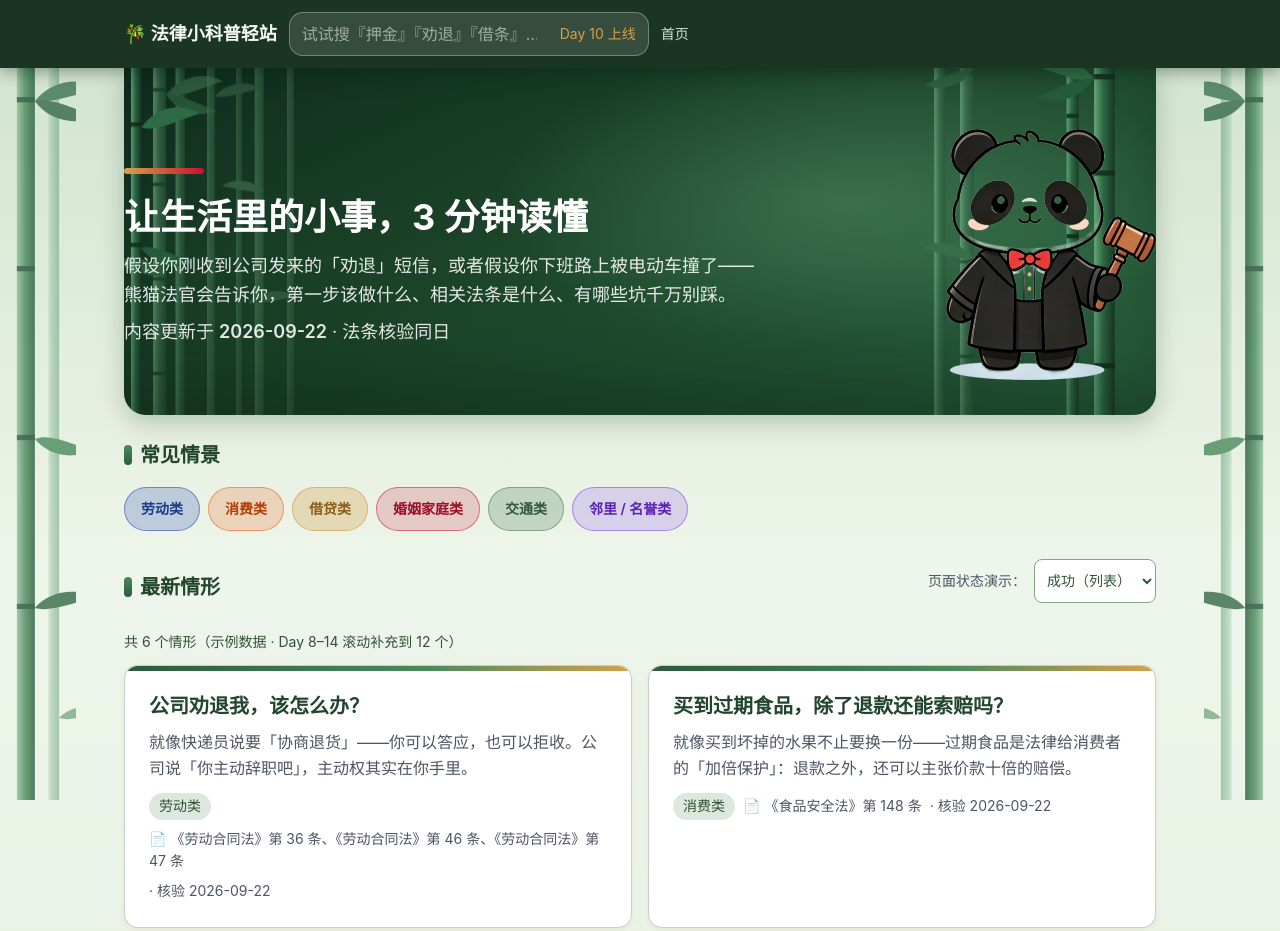
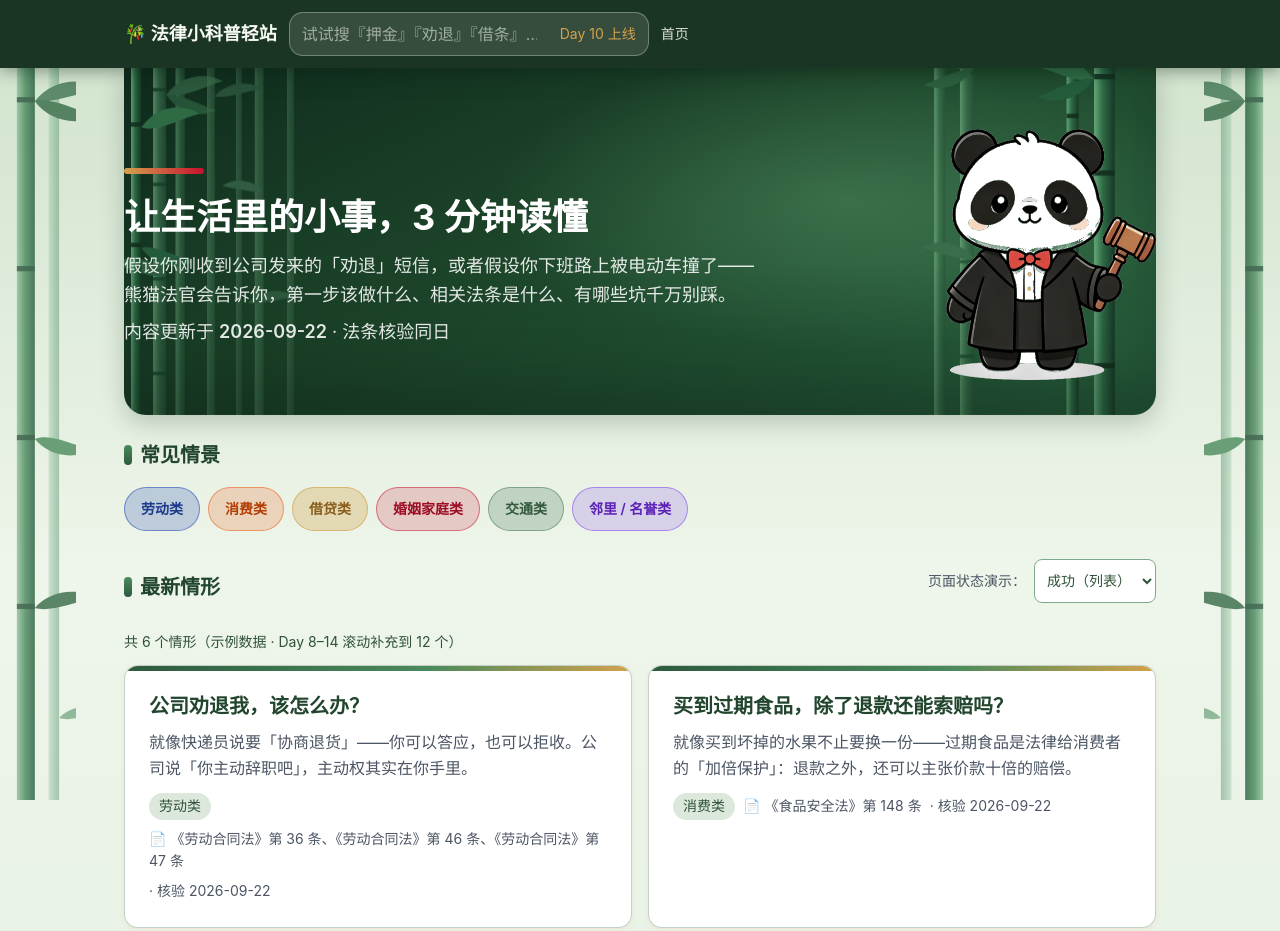
Before and after one commit to Terry-RQJ/week01-vibe-coding, a plain HTML site: page index.html in a window 1280 px wide. Shown: the top 931 px of the page. Drawn offline with Linux system fonts and the light colour scheme.

Commit message:
Day 9 | fix green panda face: transparent holes refilled white
Changed: panda PNG interior transparent holes (face/belly, keyed out during Day 8 jpg conversion) flood-filled back to opaque white; stripped broken iCCP color profile; neutralized cool cast in whites; removed heavy drop-shadow.
Added: asset renamed panda-judge-v2.png to bust stale browser caches.

```diff
--- a/index.html
+++ b/index.html
@@ -176,7 +176,7 @@
             <p>假设你刚收到公司发来的「劝退」短信，或者假设你下班路上被电动车撞了——熊猫法官会告诉你，第一步该做什么、相关法条是什么、有哪些坑千万别踩。</p>
             <p class="updated-line">内容更新于 <time datetime="2026-09-22">2026-09-22</time> · 法条核验同日</p>
           </div>
-          <img class="hero-panda" src="./assets/icons/panda-judge.png" alt="熊猫法官吉祥物" width="176" height="210">
+          <img class="hero-panda" src="./assets/icons/panda-judge-v2.png" alt="熊猫法官吉祥物" width="176" height="210">
         </div>
       </section>
 
```
Also changed, not shown: assets/icons/panda-judge-v2.png (added), assets/icons/panda-judge.png (deleted).
